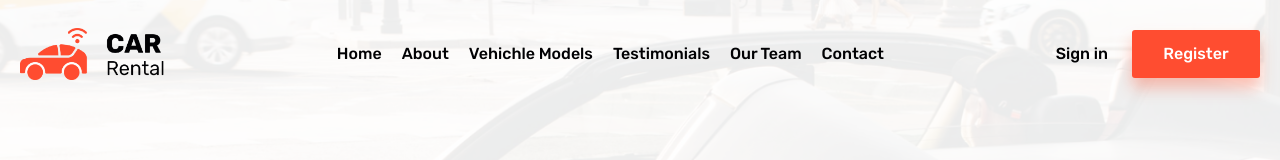
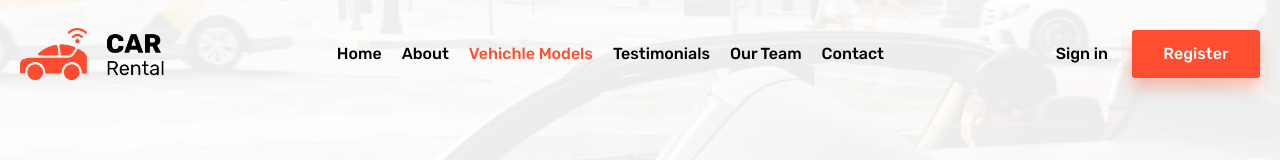
Before and after one commit to ndr-exe/car-rental, a Next.js app: page /cars in a window 1280 px wide. Shown: the top 160 px of the page. Built offline with nearby package versions, Linux system fonts and the light colour scheme.

Commit message:
Display active links and Style hamburger menu

```diff
--- a/app/components/BookingForm/BookingFormWrapper.tsx
+++ b/app/components/BookingForm/BookingFormWrapper.tsx
@@ -3,7 +3,7 @@ import BookingForm from './BookingForm';
 
 const BookingFormWrapper = () => {
   return (
-    <div className="header-transitional-bg ">
+    <div className="header-transitional-bg " id="bookingForm">
       <section className={`${poppins.className}  px-6  mx-auto container relative z-10 `}>
         <div className="bg-booking-form-bg bg-cover bg-center bg-white px-6 pt-10 pb-12 rounded-md shadow-lg flex flex-col xs:pl-14 xs:pr-11 xs:pb-12 xs:pt-10">
           <h2 className="text-2xl font-bold mb-7">Book a car</h2>
--- a/app/components/Navigation/FullNav.tsx
+++ b/app/components/Navigation/FullNav.tsx
@@ -1,32 +1,10 @@
+'use client';
+
 import Link from 'next/link';
+import { usePathname } from 'next/navigation';
 
-const FullNav = () => {
-  const navLinks = [
-    {
-      linkToDisplay: 'Home',
-      linkTo: '#',
-    },
-    {
-      linkToDisplay: 'About',
-      linkTo: '#',
-    },
-    {
-      linkToDisplay: 'Vehichle Models',
-      linkTo: '#',
-    },
-    {
-      linkToDisplay: 'Testimonials',
-      linkTo: '#',
-    },
-    {
-      linkToDisplay: 'Our Team',
-      linkTo: '#',
-    },
-    {
-      linkToDisplay: 'Contact',
-      linkTo: '#',
-    },
-  ];
+const FullNav = ({ navLinks }: { navLinks: NavLinks }) => {
+  const pathname = usePathname();
 
   return (
     <nav className="hidden lg:block">
@@ -34,7 +12,12 @@ const FullNav = () => {
         {navLinks.map((link, idx) => {
           return (
             <li key={idx}>
-              <Link href={link.linkTo} className="hover:text-primary transition-colors">
+              <Link
+                href={link.linkTo}
+                className={`hover:text-primary transition-colors ${
+                  pathname === link.linkTo && 'text-primary'
+                }`}
+              >
                 {link.linkToDisplay}
               </Link>
             </li>
--- a/app/components/Navigation/MobileNav.tsx
+++ b/app/components/Navigation/MobileNav.tsx
@@ -4,40 +4,16 @@ import Drawer from '@mui/material/Drawer';
 import MenuIcon from '@mui/icons-material/MenuRounded';
 import { useState } from 'react';
 import Link from 'next/link';
+import { usePathname } from 'next/navigation';
+import LoginOutlinedIcon from '@mui/icons-material/LoginOutlined';
 
-export default function MobileNav() {
+export default function MobileNav({ navLinks }: { navLinks: NavLinks }) {
   const [open, setOpen] = useState(false);
+  const pathname = usePathname();
 
   const toggleDrawer = (newOpen: boolean) => () => {
     setOpen(newOpen);
   };
-
-  const navLinks = [
-    {
-      linkToDisplay: 'Home',
-      linkTo: '#',
-    },
-    {
-      linkToDisplay: 'About',
-      linkTo: '#',
-    },
-    {
-      linkToDisplay: 'Vehichle Models',
-      linkTo: '#',
-    },
-    {
-      linkToDisplay: 'Testimonials',
-      linkTo: '#',
-    },
-    {
-      linkToDisplay: 'Our Team',
-      linkTo: '#',
-    },
-    {
-      linkToDisplay: 'Contact',
-      linkTo: '#',
-    },
-  ];
 
   return (
     <div className="flex justify-center items-center lg:hidden ">
@@ -45,14 +21,38 @@ export default function MobileNav() {
         <MenuIcon className="scale-150 " />
       </button>
       <Drawer open={open} onClose={toggleDrawer(false)}>
-        <nav className="py-10">
+        <nav className="py-7 min-w-[max(16.5rem,40vw)]">
           <ul
-            className="h-full  flex flex-col items-center w-[250px]"
+            className="h-full  flex flex-col gap-1.5 items-start  w-fit mx-auto"
             onClick={toggleDrawer(false)}
           >
+            <div className="self-center text-center flex gap-5 items-center mb-5">
+              <li className="">
+                <Link href={'/'} className="hover:text-primary font-medium self-center">
+                  <LoginOutlinedIcon />
+                  &nbsp;Sign in
+                </Link>
+              </li>
+              <li className="">
+                <Link
+                  href={'/'}
+                  className="w-32 h-12 grid place-content-center button-primary font-medium "
+                >
+                  Register
+                </Link>
+              </li>
+            </div>
+
             {navLinks.map((link, idx) => (
-              <li key={idx}>
-                <Link href={link.linkTo}>{link.linkToDisplay}</Link>
+              <li key={idx} className="ml-3">
+                <Link
+                  href={link.linkTo}
+                  className={`hover:text-primary text-lg transition-colors ${
+                    pathname === link.linkTo && 'text-primary'
+                  }`}
+                >
+                  {link.linkToDisplay}
+                </Link>
               </li>
             ))}
           </ul>
--- a/app/components/Navigation/Navigation.tsx
+++ b/app/components/Navigation/Navigation.tsx
@@ -5,14 +5,41 @@ import FullNav from './FullNav';
 import UserOptions from './UserOptions';
 import Link from 'next/link';
 
+const navLinks = [
+  {
+    linkToDisplay: 'Home',
+    linkTo: '/',
+  },
+  {
+    linkToDisplay: 'About',
+    linkTo: '/about',
+  },
+  {
+    linkToDisplay: 'Vehichle Models',
+    linkTo: '/cars',
+  },
+  {
+    linkToDisplay: 'Testimonials',
+    linkTo: '/testimonials',
+  },
+  {
+    linkToDisplay: 'Our Team',
+    linkTo: '/team',
+  },
+  {
+    linkToDisplay: 'Contact',
+    linkTo: '/contact',
+  },
+];
+
 const Navigation = () => {
   return (
     <div className="flex justify-between items-center w-full px-5 py-7 absolute z-50 top-0  max-w-[calc(1280px+50px)] left-1/2 -translate-x-1/2">
       <Link href="/">
         <Image src={Logo} alt="Car Rental Logo" width={145} height={52} priority />
       </Link>
-      <MobileNav />
-      <FullNav />
+      <MobileNav navLinks={navLinks} />
+      <FullNav navLinks={navLinks} />
       <UserOptions />
     </div>
   );
--- a/app/components/Showcase/ReserveNowButton.tsx
+++ b/app/components/Showcase/ReserveNowButton.tsx
@@ -4,7 +4,7 @@ import { poppins } from '@/app/fonts';
 const ReserveNowButton = () => {
   return (
     <Link
-      href="#form"
+      href="#bookingForm"
       className={`${poppins.className} mt-3.5 text-center bg-primary p-2.5 text-white text-xl font-semibold transition-colors shadow-[6px_6px_0] shadow-secondary-lightest
       hover:bg-primary-darkest`}
     >
```
Also changed, not shown: types.d.ts (+7 -0 lines).
